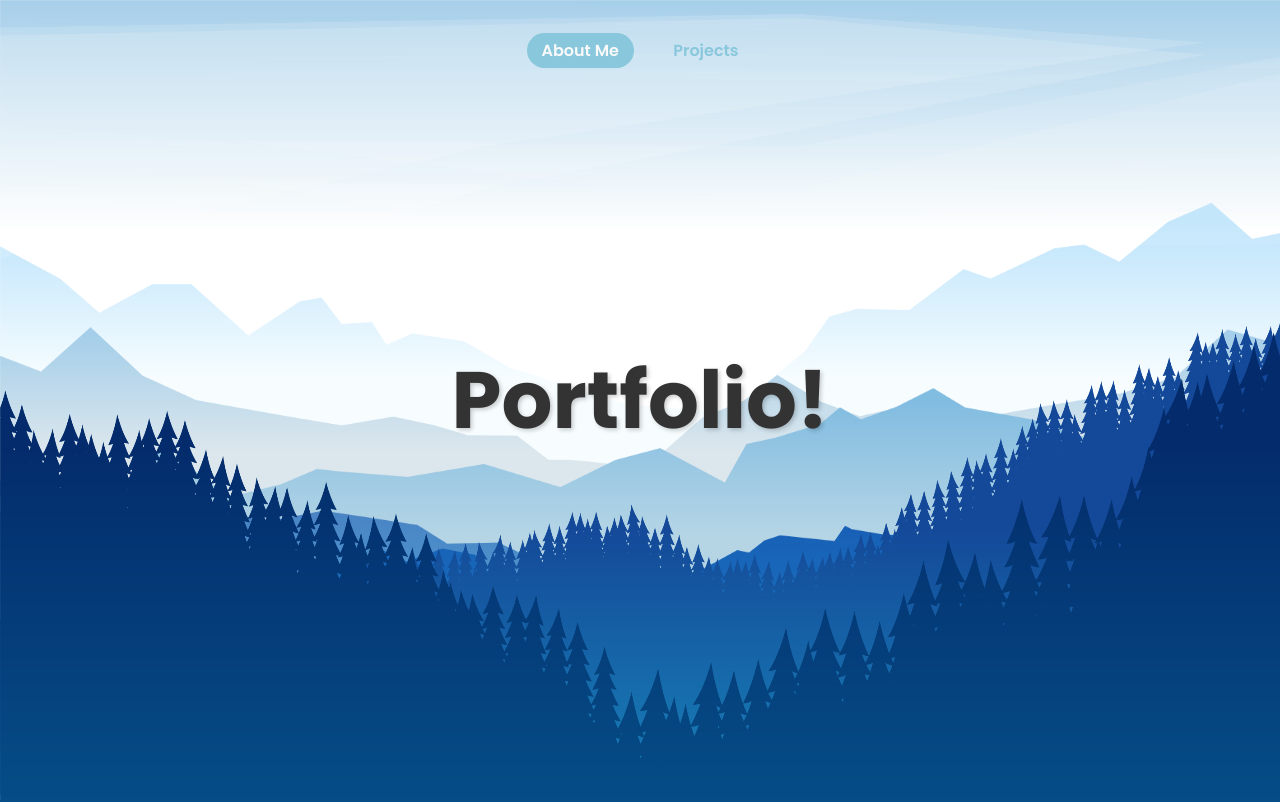
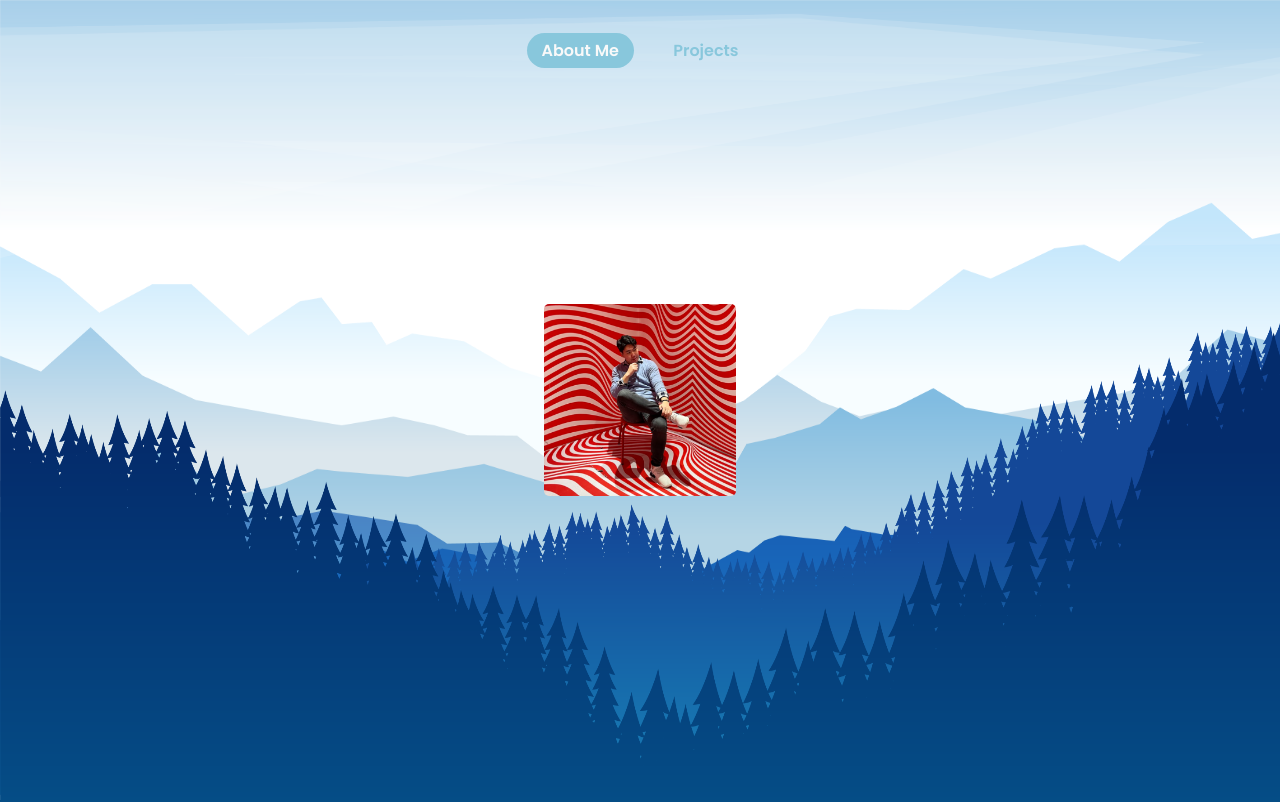
Before and after one commit to DFong298/Portfolio, a plain HTML site: page index.html in a window 1280 px wide. Shown: the top 802 px of the page. Drawn offline with Linux system fonts and the light colour scheme.

Commit message:
added portrait image

```diff
--- a/index.html
+++ b/index.html
@@ -22,7 +22,7 @@
 
             <img src="lighting2.png" id="lighting">
             <img src="background2.png" id="background">
-            <h2 id="text">Portfolio!</h2>
+            <img src="me.png" id="portrait">
             <img src="foreground2.png" id="foreground">
 
         </section>
--- a/script.js
+++ b/script.js
@@ -1,10 +1,10 @@
-let text = document.getElementById('text');
+let portrait = document.getElementById('portrait');
 let foreground = document.getElementById('foreground');
 let background = document.getElementById('background');
 let lighting = document.getElementById('lighting');
 
 window.addEventListener('scroll', () => {
     let value = window.scrollY;
-
-    text.style.marginTop = value * 3 + 'px';
+    portrait.style.marginTop = value * 3 + 'px';
+    background.style.top = value * 0.75 + 'px'
 })
--- a/style.css
+++ b/style.css
@@ -48,11 +48,12 @@ header {
     height: 100vh;
 }
 
-#text {
+#portrait {
     position: relative;
-    font-size: 5em;
-    color: #333;
-    text-shadow: 2px 2px 4px rgba(0, 0, 0, .2)
+    max-width: 15vw;
+    height: auto;
+    border-radius: 5px;
+    border-color: blue;
 }
 
 .parallax img {
```
Also changed, not shown: me.png (added).
